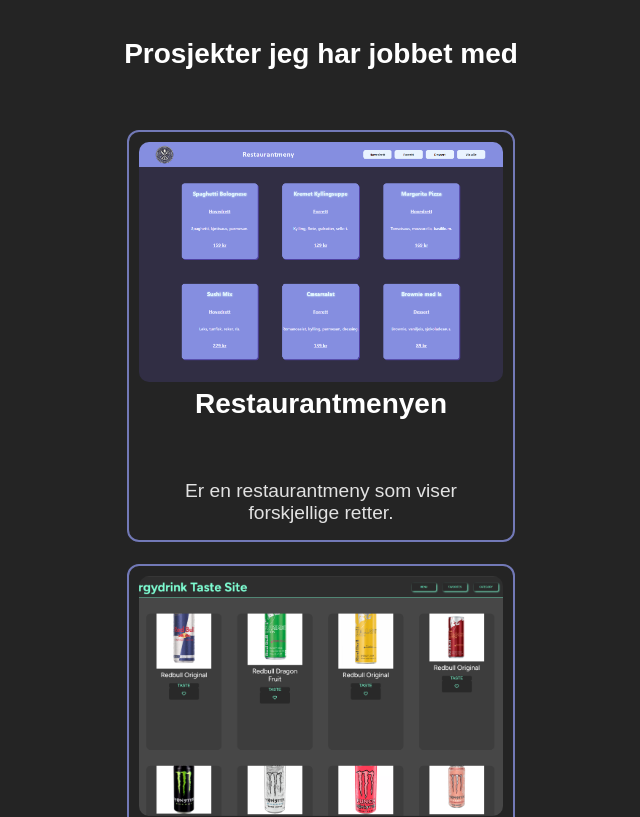
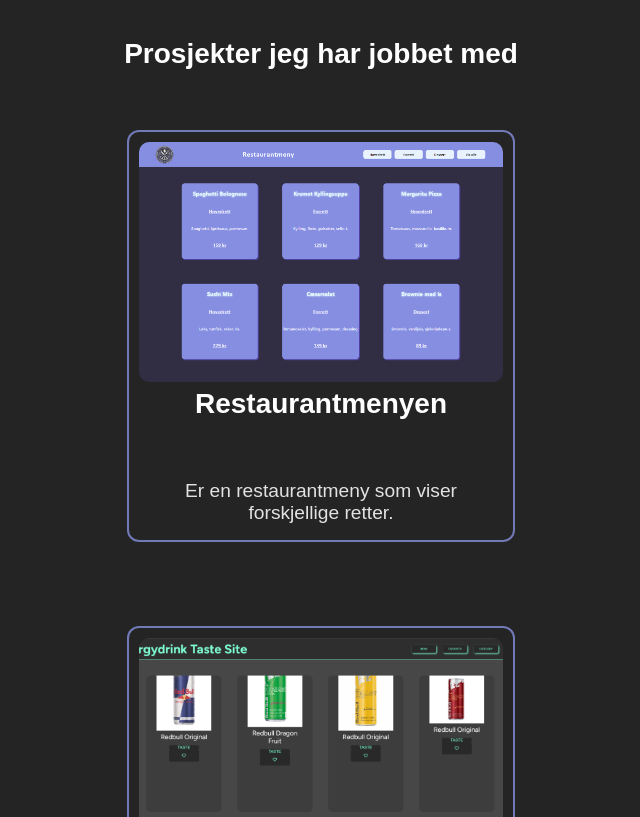
Before and after one commit to Jostein24sfj/react-portefolie, a React (Vite) app: page / in a window 1280 px wide. Shown: the part 2000-2817 px from the top of the page, without its empty margins (319-959 px from the left). Built offline with nearby package versions, Linux system fonts and the light colour scheme.

Commit message:
added more gap to project cards

```diff
--- a/src/Prosjekter/Prosjekter.css
+++ b/src/Prosjekter/Prosjekter.css
@@ -10,7 +10,7 @@
   align-items: center;
   text-align: center;
   flex-wrap: wrap;
-  gap: 22px;
+  gap: 84px;
   position: relative;
 }
 
```
